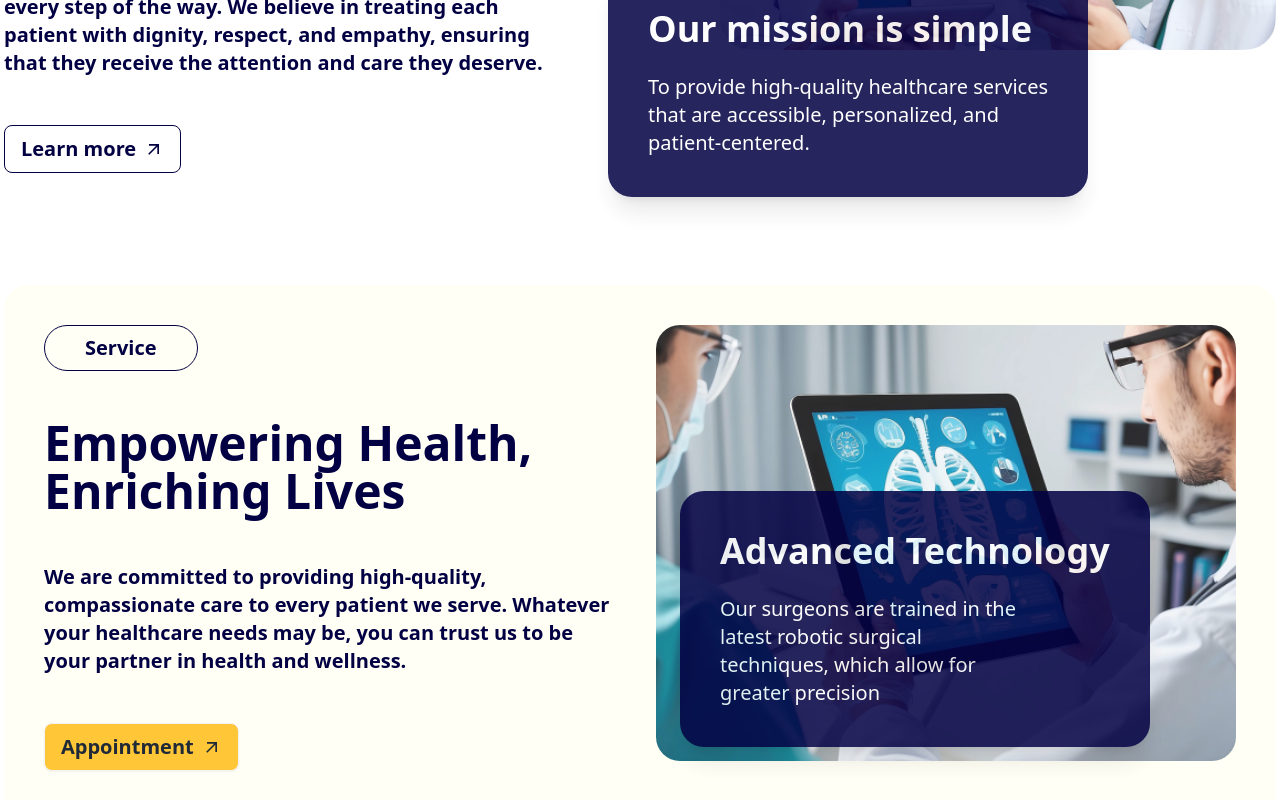
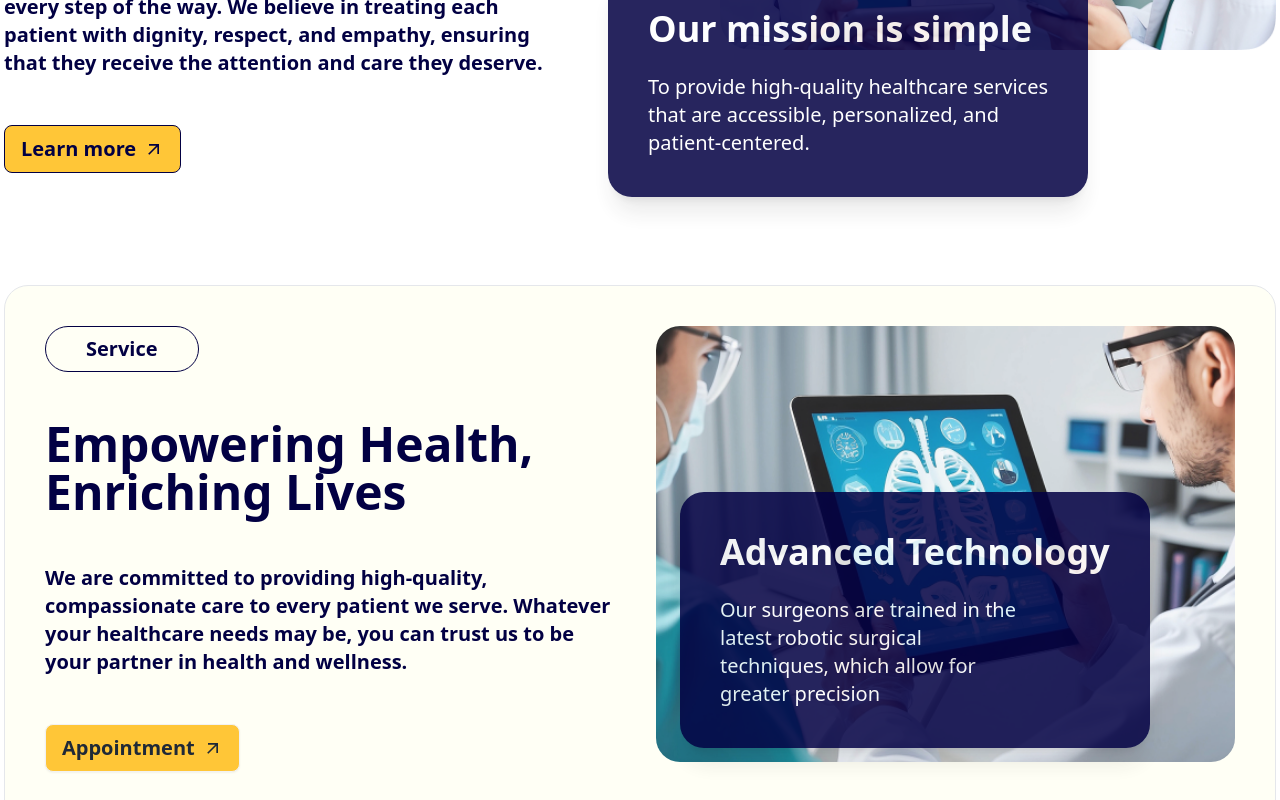
Before and after one commit to FahimReshad/job-task, a React (Vite) app: page / in a window 1280 px wide. Shown: the part 1520-2320 px from the top of the page. Built offline with nearby package versions, Linux system fonts and the light colour scheme.

Commit message:
task updated

```diff
--- a/src/Componets/Service.jsx
+++ b/src/Componets/Service.jsx
@@ -4,7 +4,7 @@ import onlineDoctor from "../../public/Media/Rectangle 27-1.png";
 import consultancy from "../../public/Media/Rectangle 27.png";
 const Service = () => {
   return (
-    <div className="mt-10 lg:mt-28 bg-[#FFFFF5] rounded-3xl p-10 grid md:grid-cols-2 gap-8">
+    <div className="mt-10 lg:mt-28 bg-[#FFFFF5] rounded-3xl p-10 grid md:grid-cols-2 gap-8 border">
       <div className="space-y-4 lg:space-y-12 text-center lg:text-start">
         <h3 className="text-xl font-semibold text-[#020043] border border-[#020043] rounded-full px-10 py-2 w-fit mx-auto lg:mx-0">
           Service
--- a/src/Componets/WhoWeAre.jsx
+++ b/src/Componets/WhoWeAre.jsx
@@ -20,7 +20,7 @@ const WhoWeAre = () => {
           patient with dignity, respect, and empathy, ensuring that they receive
           the attention and care they deserve.
           <div className="mt-6 lg:mt-12">
-            <btn className="btn text-[#020043] btn-outline font-semibold text-xl">
+            <btn className="btn text-[#020043] bg-[#FFC637] btn-outline font-semibold text-xl">
               Learn more <MdArrowOutward />
             </btn>
           </div>
```
